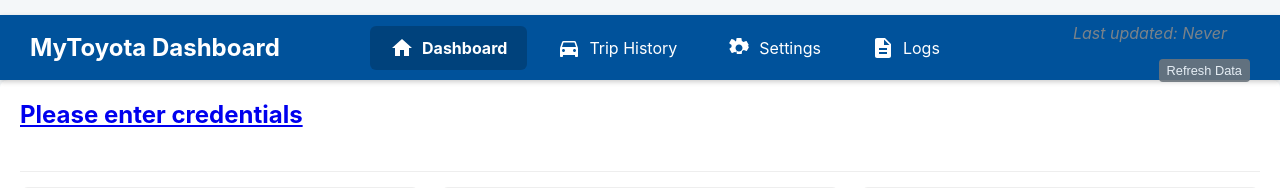
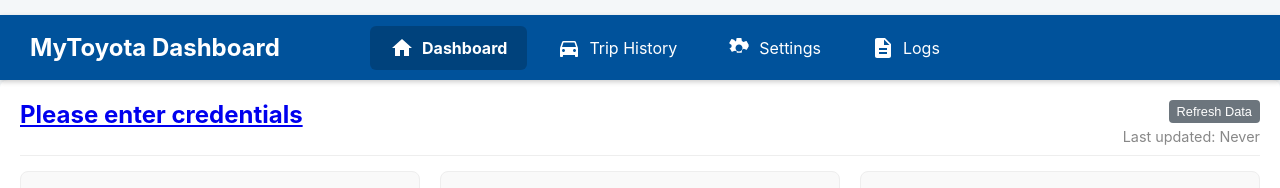
Before and after one commit to stone17/mytoyota-dashboard, a FastAPI app: page / in a window 1280 px wide. Shown: the top 188 px of the page. Run offline with FastAPI, Linux system fonts and the light colour scheme; data that the repository does not hold is empty.

Commit message:
fix head alignment

```diff
--- a/app/static/css/style.css
+++ b/app/static/css/style.css
@@ -30,6 +30,7 @@ body {
     display: flex;
     justify-content: center;
     gap: 10px;
+    flex-grow: 1; /* This will center the nav items */
 }
 
 .nav-link {
@@ -53,36 +54,30 @@ body {
 }
 
 .nav-icon {
-    /* This is the critical fix for the oversized icons.
-    We explicitly set width/height and prevent the flex container from resizing it. */
     width: 24px;
     height: 24px;
-    min-width: 24px; /* Ensures the icon does not get stretched wider */
-    flex-shrink: 0;  /* Prevents the icon from shrinking if the container is small */
+    min-width: 24px;
+    flex-shrink: 0;
     fill: currentColor;
 }
 
 .header-extra {
     min-width: 200px;
     text-align: right;
-    font-style: italic;
-    opacity: 0.9;
 }
 
 /* --- Responsive Design for Mobile --- */
 @media (max-width: 768px) {
     .main-header {
-        padding: 0 10px; /* Reduce horizontal padding on smaller screens */
-        justify-content: flex-start; /* Align items to the left */
-        gap: 10px; /* Add space between title and nav icons */
+        padding: 0 10px;
+        justify-content: flex-start;
+        gap: 10px;
     }
 
-    /* Hide the text label next to the icon */
     .nav-link span {
         display: none;
     }
 
-    /* Adjust link for icon-only display */
     .nav-link {
         padding: 15px;
         gap: 0;
@@ -90,34 +85,45 @@ body {
 }
 
 .vehicle-header {
+    display: flex;
+    justify-content: space-between;
+    align-items: center;
+    flex-wrap: wrap;
+    gap: 20px;
     border-bottom: 1px solid #eee;
     padding-bottom: 10px;
     margin-bottom: 15px;
-            display: flex; /* Added for layout */
-            align-items: center; /* Added for layout */
-            justify-content: space-between; /* Added for layout */
-            flex-wrap: wrap; /* Allow wrapping on smaller screens */
 }
-        .vehicle-header .vehicle-title-group {
-            display: flex;
-            flex-direction: column;
+
+.vehicle-title-group {
+    flex-grow: 1;
+    min-width: 0;
 }
+
 .vehicle-header .alias {
     font-size: 1.5em;
     color: #00529b;
     margin: 0;
+    white-space: nowrap;
+    overflow: hidden;
+    text-overflow: ellipsis;
 }
+
 .vehicle-header .model-name {
     color: #555;
 }
-        .vehicle-header .header-extra {
+
+.vehicle-controls {
     display: flex;
-            align-items: center;
-            gap: 15px;
-            margin-top: 5px; /* Adjust as needed */
+    flex-direction: column;
+    align-items: flex-end;
+    gap: 5px;
+    flex-shrink: 0;
 }
-        .vehicle-header .last-updated {
+
+.vehicle-controls .last-updated {
     margin: 0;
     font-size: 0.9em;
     color: #888;
+    text-align: right;
 }
--- a/app/static/js/main.js
+++ b/app/static/js/main.js
@@ -367,8 +367,8 @@ document.addEventListener('DOMContentLoaded', () => {
             updateStatusPanel(vehicleCard, vehicleStatus);
 
             // Attach event listener to the refresh button within this specific vehicle card
-            const refreshBtn = vehicleCard.querySelector('.header-extra #force-poll-main');
-            const lastUpdatedSpan = vehicleCard.querySelector('.header-extra #last-updated span');
+            const refreshBtn = vehicleCard.querySelector('.force-poll');
+            const lastUpdatedSpan = vehicleCard.querySelector('.last-updated-time');
 
             if (refreshBtn && lastUpdatedSpan) {
                 refreshBtn.addEventListener('click', (e) => handlePollRequest('/api/force_poll', e.target, lastUpdatedSpan));
--- a/app/templates/index.html
+++ b/app/templates/index.html
@@ -133,7 +125,6 @@
         }
 
         .vin { font-size: 0.8em; color: #999; text-align: center; margin-top: 20px; }
-        .last-updated { text-align: center; color: #888; font-style: italic; margin-top: 10px; }
 
         /* New Status Panel Styles */
         .status-list { list-style: none; padding: 0; margin: 0; font-size: 0.9em; }
@@ -222,8 +194,6 @@
             </a>
         </nav>
         <div class="header-extra">
-            <p class="last-updated">Last updated: <span id="last-updated">Never</span></p>
-            <button id="force-poll-main" class="small-btn">Refresh Data</button>
         </div>
     </header>
 
@@ -239,7 +209,10 @@
                     <h2 class="alias"></h2>
                     <p class="model-name"></p>
                 </div>
-
+                <div class="vehicle-controls">
+                    <button class="small-btn force-poll">Refresh Data</button>
+                    <p class="last-updated">Last updated: <span class="last-updated-time">Never</span></p>
+                </div>
             </div>
 
             <div class="panels-container">
```
Also changed, not shown: other parts of app/templates/index.html (+1 -28 lines). Lines whose indentation alone changed are shown as unchanged.
